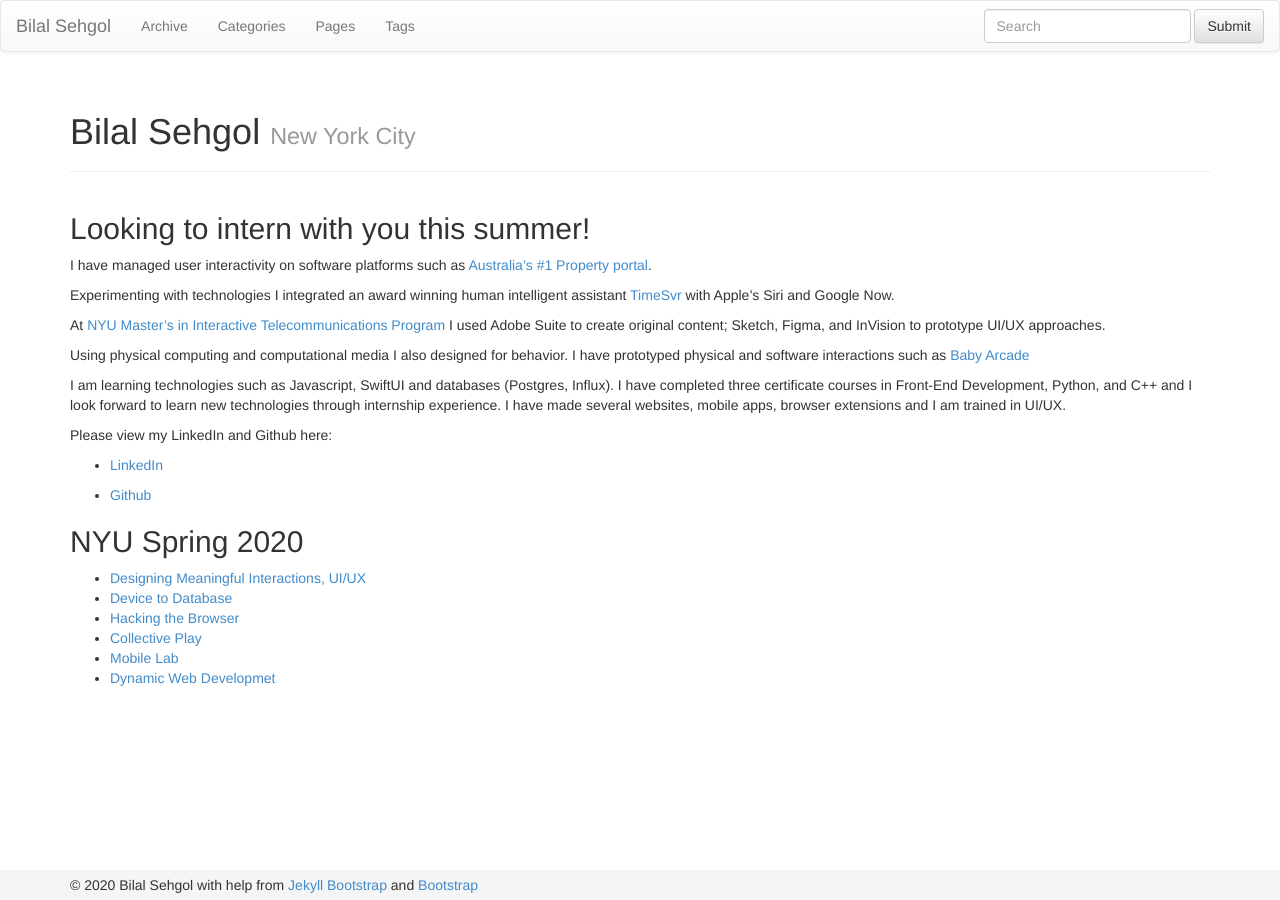
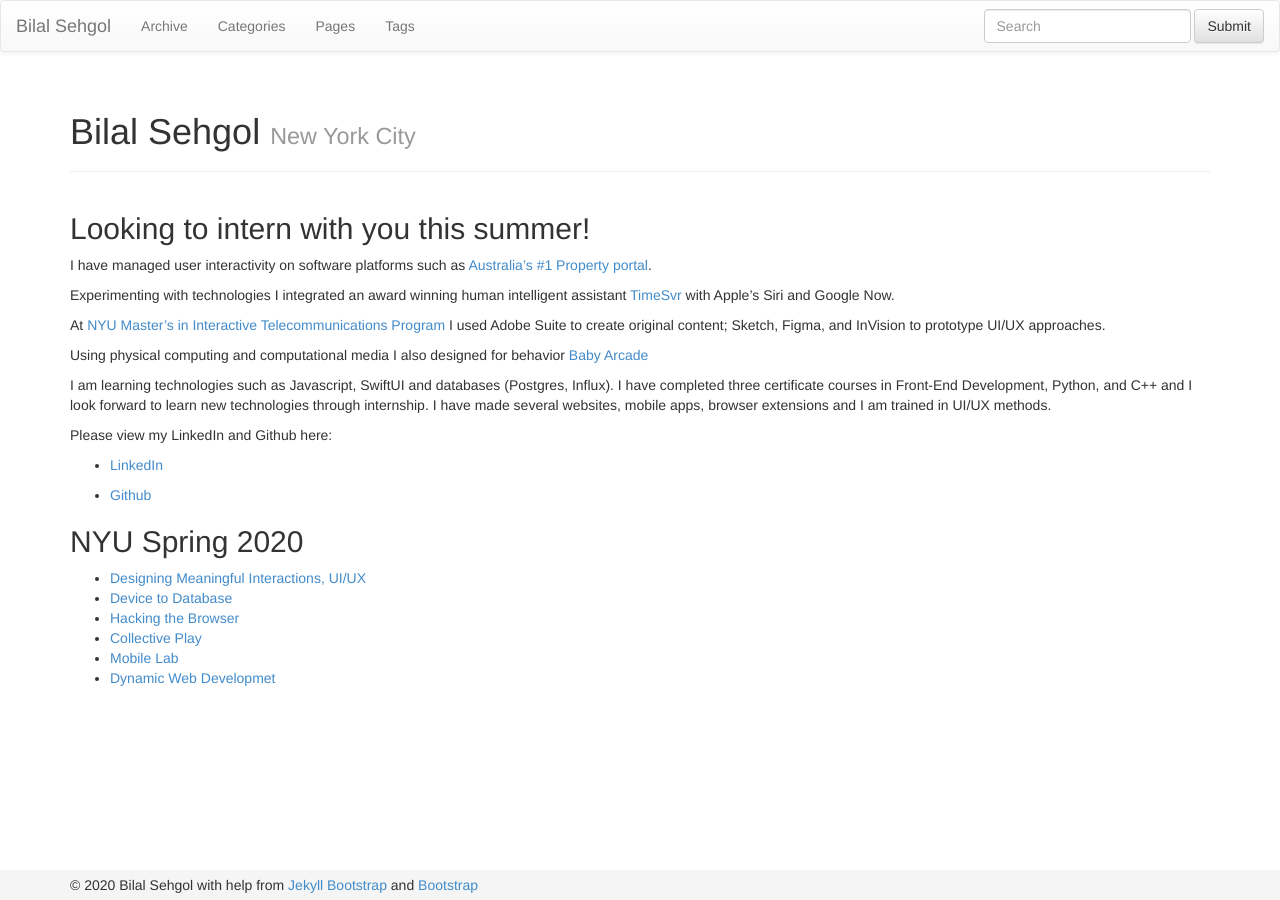
Before and after one commit to bsehgol/bilalsehgol.github.io, a Jekyll site: the page built from index.md, in a window 1280 px wide. Built offline with Jekyll 4.4.1, drawn with Linux system fonts in a browser that asks for light colours; nearby versions of some CDN libraries.

Commit message:
Update index.md

```diff
--- a/index.md
+++ b/index.md
@@ -13,9 +13,9 @@ Experimenting with technologies I integrated an award winning human intelligent
 
 At [NYU Master's in Interactive Telecommunications Program](https://tisch.nyu.edu/itp) I used Adobe Suite to create original content; Sketch, Figma, and InVision to prototype UI/UX approaches.
 
-Using physical computing and computational media I also designed for behavior. I have prototyped physical and software interactions such as [Baby Arcade](https://docs.google.com/presentation/d/1B6X02WgVRav2-ldXhJka9qMu80qopMIVvaj4LvIbGTU/edit#slide=id.p)
+Using physical computing and computational media I also designed for behavior [Baby Arcade](https://docs.google.com/presentation/d/1B6X02WgVRav2-ldXhJka9qMu80qopMIVvaj4LvIbGTU/edit#slide=id.p)
 
-I am learning technologies such as Javascript, SwiftUI and databases (Postgres, Influx). I have completed three certificate courses in Front-End Development, Python, and C++ and I look forward to learn new technologies through internship experience. I have made several websites, mobile apps, browser extensions and I am trained in UI/UX.
+I am learning technologies such as Javascript, SwiftUI and databases (Postgres, Influx). I have completed three certificate courses in Front-End Development, Python, and C++ and I look forward to learn new technologies through internship. I have made several websites, mobile apps, browser extensions and I am trained in UI/UX methods.
 
 Please view my LinkedIn and Github here:
 - [LinkedIn](https://www.linkedin.com/in/bilalsehgol/)
```
